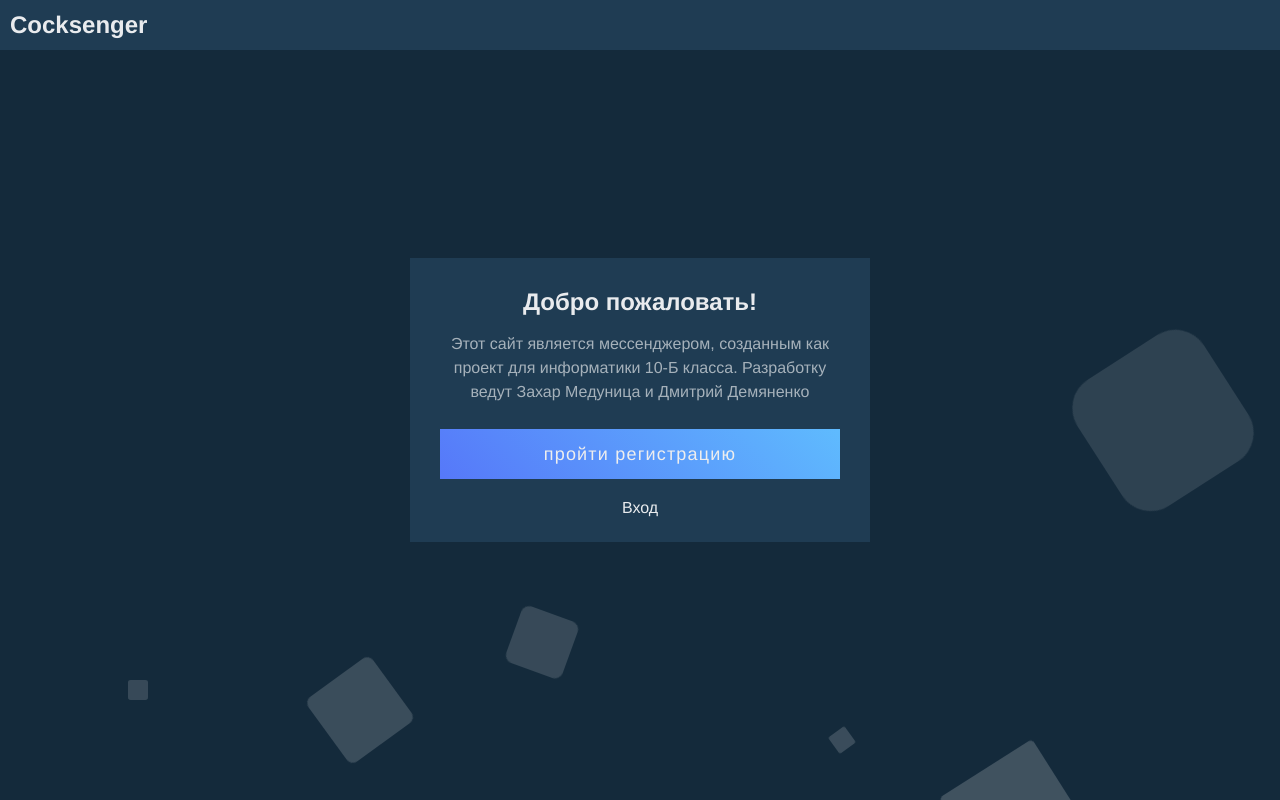
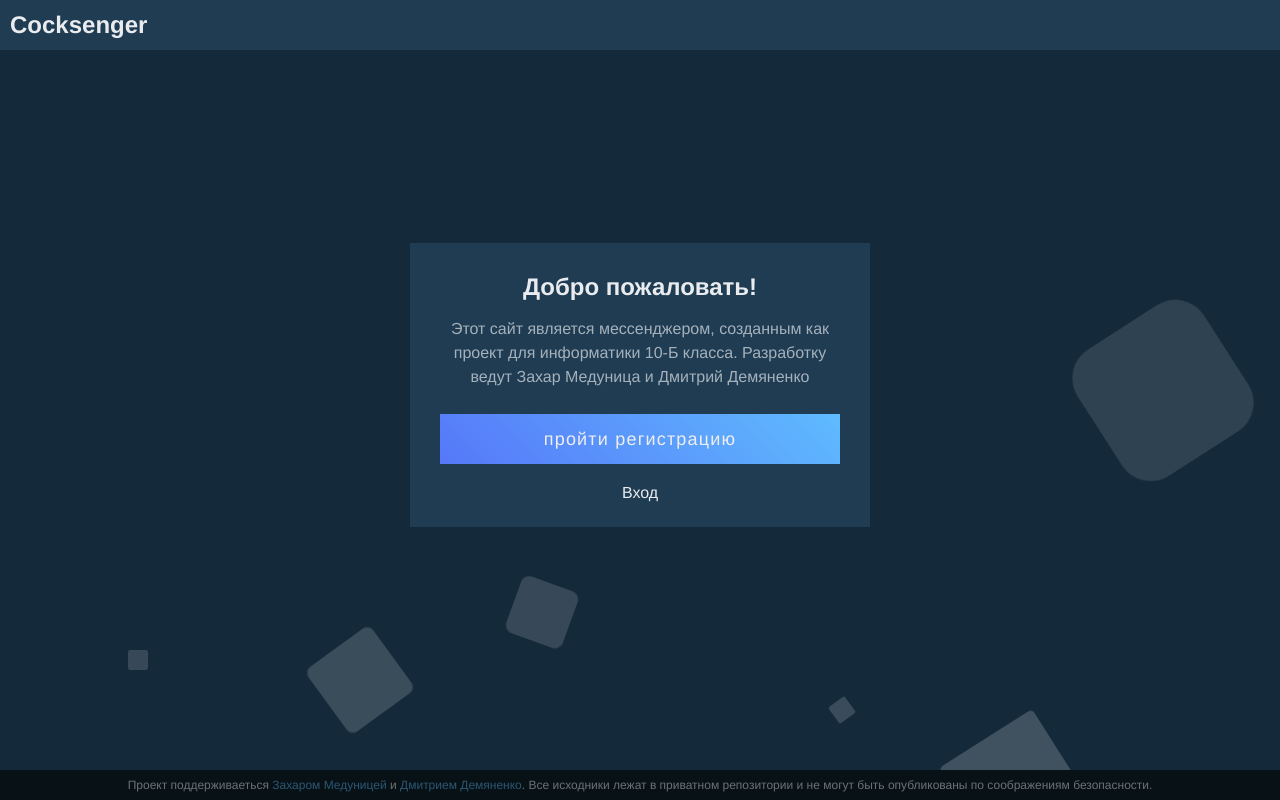
Before and after one commit to ZakhaRekt/messanger, a Vue app: page / in a window 1280 px wide. Built offline with nearby package versions, Linux system fonts and the light colour scheme.

Commit message:
feat: create Header and Footer components

```diff
--- a/src/App.vue
+++ b/src/App.vue
@@ -1,19 +1,17 @@
 <template>
   <div id="app">
-    <header>
-      <div class="container">
-        <h1>
-          <router-link :to="'/'">Cocksenger</router-link>
-        </h1>
-      </div>
-    </header>
+    <Header/>
     <router-view></router-view>
+    <Footer/>
   </div>
 </template>
 
 <script>
+import Header from "./components/Header";
+import Footer from "./components/Footer";
 export default {
   name: 'App',
+  components: {Footer, Header},
 }
 </script>
 
@@ -34,30 +32,4 @@ h2 {
   color: #fff;
   opacity: .9;
 }
-p {
-  color: #fff;
-  opacity: .6;
-  text-align: left;
-}
-header {
-  background: #1F3C53;
-}
-header .container {
-  max-width: 1400px;
-  margin: 0 auto;
-  display: flex;
-  align-items: center;
-  height: 50px;
-}
-h1 {
-  padding: 0 10px;
-  font-size: 24px;
-  z-index: 1;
-}
-h1 a {
-  color: #fff !important;
-  opacity: .9;
-  text-decoration: none;
-  margin: 0;
-}
 </style>
--- a/src/components/BackgroundedContainer.vue
+++ b/src/components/BackgroundedContainer.vue
@@ -15,7 +15,7 @@ name: "BackgroundedContainer",
 
 <style scoped>
 .bg-container {
-  height: calc(100vh - 50px);
+  height: calc(100vh - 80px);
   position: relative;
   display: flex;
   align-items: center;
--- a/src/components/Chat.vue
+++ b/src/components/Chat.vue
@@ -26,6 +26,6 @@ export default {
   grid-template-columns: 300px auto;
   grid-template-rows: auto 120px;
   grid-gap: 10px;
-  height: calc(100vh - 50px);
+  height: calc(100vh - 80px);
 }
 </style>
--- a/src/components/ChatHistory.vue
+++ b/src/components/ChatHistory.vue
@@ -117,6 +117,8 @@ li {
 }
 
 .message-body {
+  color: #fff;
+  opacity: .6;
   box-sizing: border-box;
   display: inline-flex;
   align-items: center;
--- /dev/null
+++ b/src/components/Footer.vue
@@ -0,0 +1,41 @@
+<template>
+  <footer>
+    <div class="container">
+      <p>Проект поддерживаеться <a href="https://github.com/ZakhaRekt" target="_blank">Захаром Медуницей</a> и <a href="https://github.com/LyaShket" target="_blank">Дмитрием Демяненко</a>. Все исходники лежат в приватном репозитории и не могут быть опубликованы по соображениям безопасности.</p>
+    </div>
+  </footer>
+</template>
+
+<script>
+export default {
+name: "Footer"
+}
+</script>
+
+<style scoped>
+footer {
+  background: #081216;
+}
+.container {
+  max-width: 1400px;
+  margin: 0 auto;
+  display: flex;
+  align-items: center;
+  height: 30px;
+}
+p {
+  color: #fff;
+  opacity: .4;
+  width: 100%;
+  text-align: center;
+  font-size: 12px;
+}
+a {
+  color: #5FBBFE;
+  text-decoration: none;
+  transition: opacity .2s ease;
+}
+a:hover {
+  opacity: .5;
+}
+</style>
--- /dev/null
+++ b/src/components/Header.vue
@@ -0,0 +1,42 @@
+<template>
+  <header>
+    <div class="container">
+      <h1>
+        <router-link :to="'/'">Cocksenger</router-link>
+      </h1>
+    </div>
+  </header>
+</template>
+
+<script>
+export default {
+  name: "Header"
+}
+</script>
+
+<style scoped>
+header {
+  background: #1F3C53;
+}
+
+.container {
+  max-width: 1400px;
+  margin: 0 auto;
+  display: flex;
+  align-items: center;
+  height: 50px;
+}
+
+h1 {
+  padding: 0 10px;
+  font-size: 24px;
+  z-index: 1;
+}
+
+h1 a {
+  color: #fff !important;
+  opacity: .9;
+  text-decoration: none;
+  margin: 0;
+}
+</style>
--- a/src/components/Home.vue
+++ b/src/components/Home.vue
@@ -38,8 +38,9 @@ export default {
   z-index: 1;
 }
 .content p {
+  color: #fff;
+  opacity: .6;
   margin: 0 0 25px 0;
-  text-align: center;
   line-height: 150%;
 }
   .content a {
```
